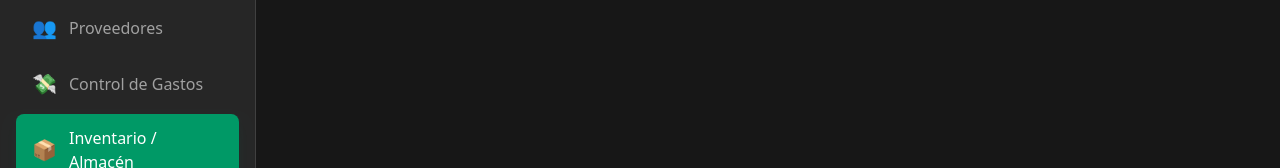
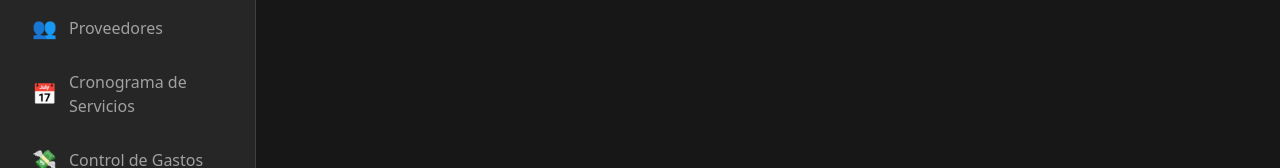
Before and after one commit to controlfinancierosaas-ux/GestionJuntaSaaS-v-1, a Next.js app: page /admin/inventario in a window 1280 px wide. Shown: the part 459-627 px from the top of the page. Built offline with nearby package versions, Linux system fonts and the light colour scheme; no server answers; the database is empty.

Commit message:
Ajuste Sidebar: acceso directo al Cronograma de Servicios

```diff
--- a/src/components/Sidebar.tsx
+++ b/src/components/Sidebar.tsx
@@ -18,6 +18,7 @@ const MENU_GROUPS = [
     items: [
       { label: "Incidencias", href: "/admin/incidencias", icon: "🛠️" },
       { label: "Proveedores", href: "/admin/proveedores", icon: "👥" },
+      { label: "Cronograma de Servicios", href: "/admin/proveedores/reporte-recurrentes", icon: "📅" },
       { label: "Control de Gastos", href: "/admin/gastos", icon: "💸" },
       { label: "Inventario / Almacén", href: "/admin/inventario", icon: "📦" },
       { label: "Caja Chica", href: "/admin/caja-chica", icon: "💰" },
```
